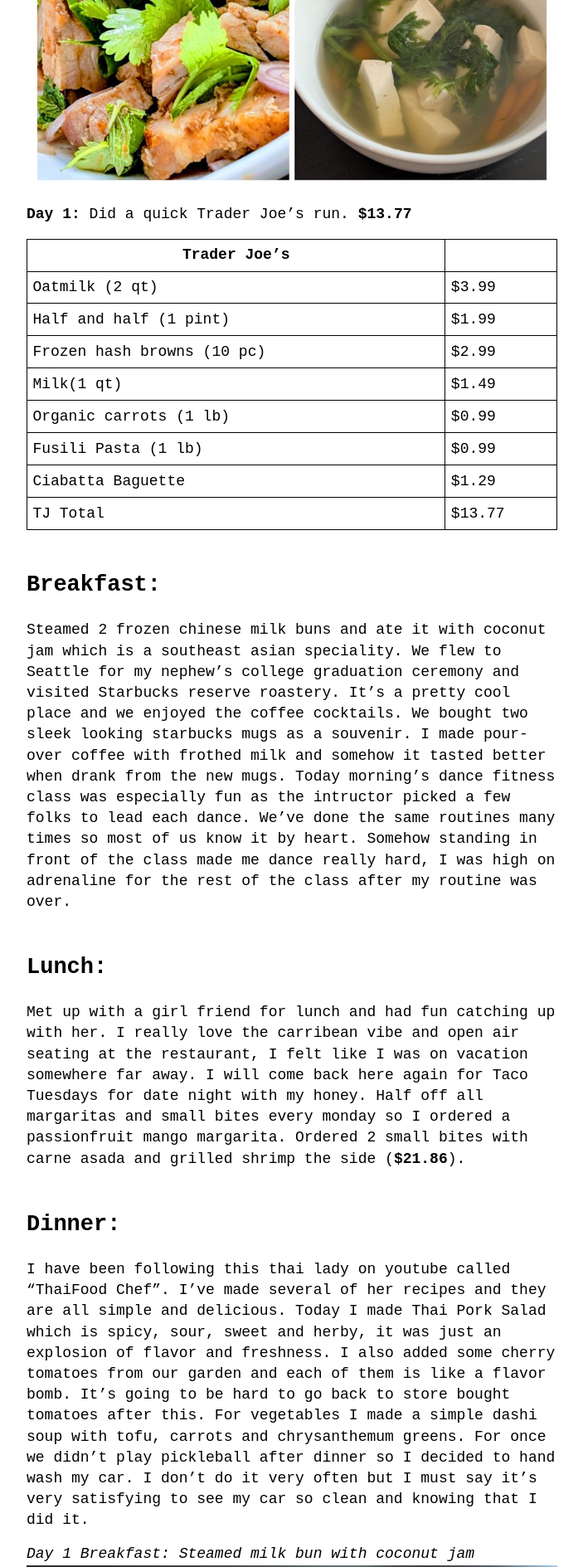
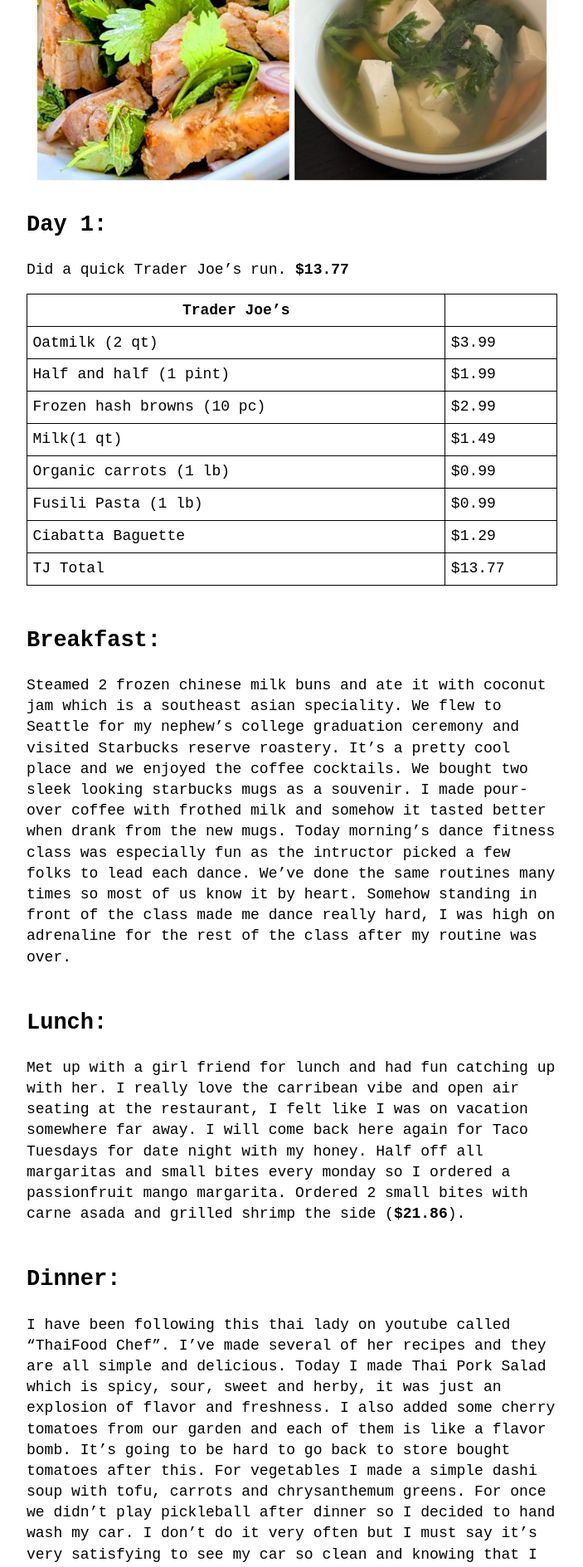
Before and after one commit to groceryshoppingisfun/weeklyfoodjournal, a Jekyll site: the page built from _posts/2025-06-16-Thai-Inspired-Cooking-Week.md, in a window 1280 px wide. Shown: the part 673-2562 px from the top of the page at 83% size, without its empty margins (288-991 px from the left). Built offline with Jekyll 4.4.1, drawn with Linux system fonts in a browser that asks for light colours.

```diff
--- a/_posts/2025-06-16-Thai-Inspired-Cooking-Week.md
+++ b/_posts/2025-06-16-Thai-Inspired-Cooking-Week.md
@@ -6,7 +6,7 @@ layout: post
 ![thai grilled pork salad](assets/images/thai-grilled-pork-salad.jpg)
 
 
-**Day 1:**
+# Day 1:
 Did a quick Trader Joe's run. **$13.77**
 
 |Trader Joe's||
```
